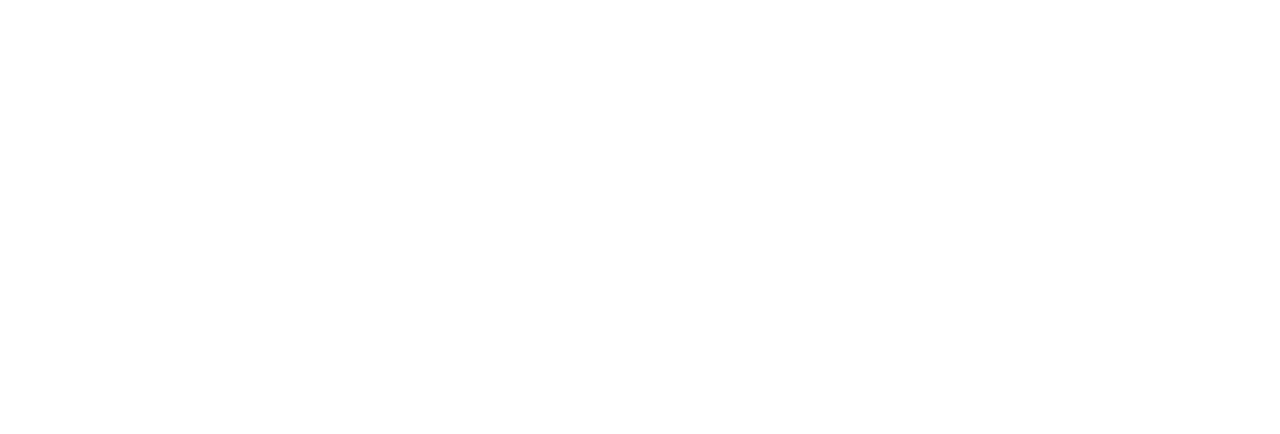
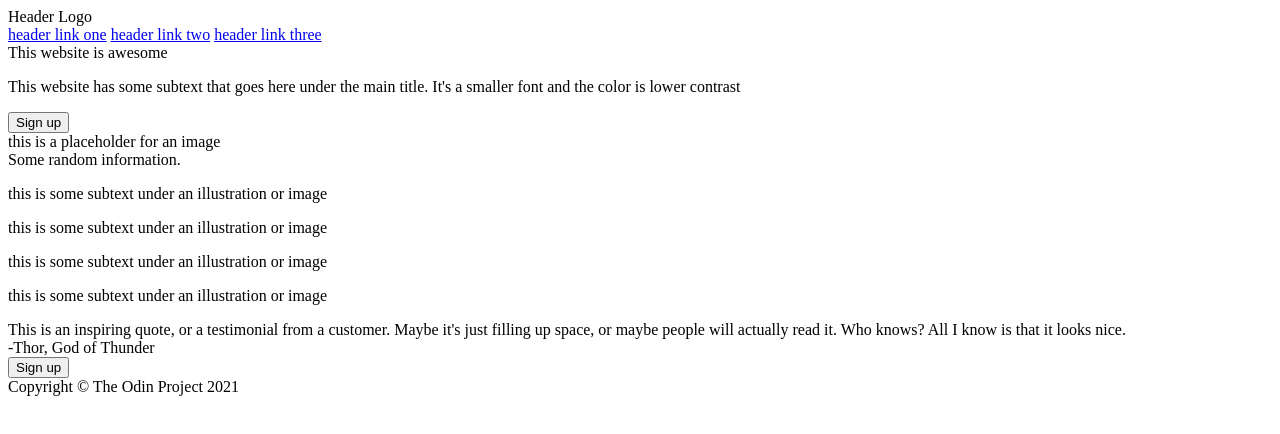
Before and after one commit to azrothe/foundations-landing-page, a plain HTML site: page index.html in a window 1280 px wide. Drawn offline with Linux system fonts and the light colour scheme.

Commit message:
Add text without styling

```diff
--- a/index.html
+++ b/index.html
@@ -10,44 +10,75 @@
     <div class="header">
         <div class="header-top">
             <div class="header-logo">
-
+                Header Logo
             </div>
             <div class="header-links">
-
+                <a href="#">header link one</a>
+                <a href="#">header link two</a>
+                <a href="#">header link three</a>
             </div>
         </div>
         <div class="header-bottom">
             <div class="header-bottom-left">
-
+                <div class="header-title">
+                    This website is awesome
+                </div>
+                <p class="header-subtext">
+                    This website has some subtext that goes here under the main title. It's a smaller font and the color is lower contrast
+                </p>
+                <button class="header-sign-up">Sign up</button>
             </div>
             <div class="header-bottom-right">
-
+                this is a placeholder for an image
             </div>
         </div>
     </div>
     <div class="random-information">
         <div class="random-information-top">
-
+            Some random information.
         </div>
         <div class="random-information-bottom">
-
+            <div class="box-container">
+                <div class="box"></div>
+                <p class="box-subtext">this is some subtext under an illustration or image</p>
+            </div>
+            <div class="box-container">
+                <div class="box"></div>
+                <p class="box-subtext">this is some subtext under an illustration or image</p>
+            </div>
+            <div class="box-container">
+                <div class="box"></div>
+                <p class="box-subtext">this is some subtext under an illustration or image</p>
+            </div>
+            <div class="box-container">
+                <div class="box"></div>
+                <p class="box-subtext">this is some subtext under an illustration or image</p>
+            </div>
         </div>
     </div>
     <div class="quote">
         <div class="quote-quote">
-
+            This is an inspiring quote, or a testimonial from a customer. Maybe it's just filling up space, or maybe people will actually read it. Who knows? All I know is that it looks nice.
         </div>
         <div class="quote-signature">
-
+            -Thor, God of Thunder
         </div>
     </div>
     <div class="sign-up">
         <div class="sign-up-banner">
+            <div class="sign-up-action">
+                <div class="action-top">
 
+                </div>
+                <div class="action-bottom">
+
+                </div>
+            </div>
+            <button class="banner-button">Sign up</button>
         </div>
     </div>
     <div class="footer">
-
+        Copyright © The Odin Project 2021
     </div>
 </body>
 </html>
```
